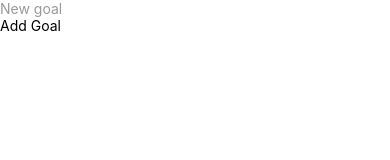
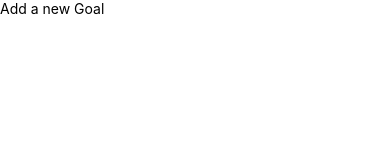
Before and after one commit to CaiqueSobral/To-DoReactApp, a React Native app: screen / in a window 390 px wide. Shown: the top 160 px of the page. Built offline with nearby package versions, Linux system fonts and the light colour scheme.

Commit message:
Feat: Add a goal from a model

```diff
--- a/src/components/GoalInput.tsx
+++ b/src/components/GoalInput.tsx
@@ -1,8 +1,16 @@
 import { useState } from 'react';
-import { Text, TextInput, TouchableOpacity, View } from 'react-native';
+import {
+  Modal,
+  Pressable,
+  Text,
+  TextInput,
+  TouchableOpacity,
+  View,
+} from 'react-native';
 
 type props = {
   addGoal: (text: string) => void;
+  toggleModal: () => void;
 };
 
 export default function GoalInput(props: props) {
@@ -18,20 +26,27 @@ export default function GoalInput(props: props) {
   }
 
   return (
-    <View className="flex flex-row justify-between mt-4 pb-8 mb-4 border-b-gray-500 border-b-[1.5px]">
+    <Modal animationType="fade" transparent={true}>
+      <Pressable
+        className="flex-1 justify-center bg-neutral-600 opacity-90"
+        onPress={props.toggleModal}
+      >
+        <View className="w-[90%] self-center py-8 flex-col justify-center items-center bg-neutral-700 opacity-95 rounded-2xl shadow-2xl">
           <TextInput
-        className="border-[1.5px] w-[60%] mr-[5%] border-gray-400 rounded-lg pl-4 text-lg text-gray-50"
+            className="border-[1.5px] w-[75%] border-gray-400 rounded-full p-2 text-xl mb-5 text-center text-gray-50"
             placeholder="New goal"
-        placeholderTextColor={'#999'}
+            placeholderTextColor={'#666'}
             onChangeText={goalInputTextHandler}
             value={enteredGoalText}
           ></TextInput>
           <TouchableOpacity
-        className="py-1.5 px-6 bg-neutral-400 rounded-2xl"
+            className="py-1.5 px-6 bg-neutral-400 rounded-full shadow-md"
             onPress={AddGoalHandler}
           >
-        <Text className="text-gray-200 text-l">Add Goal</Text>
+            <Text className="text-gray-200 text-lg">Add Goal</Text>
           </TouchableOpacity>
         </View>
+      </Pressable>
+    </Modal>
   );
 }
--- a/src/components/GoalItem.tsx
+++ b/src/components/GoalItem.tsx
@@ -1,4 +1,4 @@
-import { View, Text, Pressable } from 'react-native';
+import { View, Text, Pressable, TouchableOpacity } from 'react-native';
 
 type goalItemProps = {
   text: string;
@@ -12,10 +12,10 @@ export default function GoalItem(props: goalItemProps) {
   }
 
   return (
-    <Pressable onPress={removeGoal}>
-      <View className="self-center justify-self-center flex items-center justify-center h-16 mb-6 bg-neutral-400 w-[80%] rounded-xl">
+    <TouchableOpacity onPress={removeGoal} activeOpacity={0.7}>
+      <View className="self-center justify-self-center flex items-center justify-center h-16 mb-6 bg-neutral-400 w-[80%] rounded-xl shadow-md">
         <Text className="text-2xl text-gray-50">{props?.text}</Text>
       </View>
-    </Pressable>
+    </TouchableOpacity>
   );
 }
--- a/src/pages/HomePage.tsx
+++ b/src/pages/HomePage.tsx
@@ -1,5 +1,11 @@
 import { useState } from 'react';
-import { FlatList, View } from 'react-native';
+import {
+  FlatList,
+  Touchable,
+  TouchableOpacity,
+  View,
+  Text,
+} from 'react-native';
 
 import GoalItem from '../components/GoalItem';
 import GoalInput from '../components/GoalInput';
@@ -10,13 +16,21 @@ export default function HomePage() {
     id: string;
   };
 
+  const [isModalVisible, setModalVisible] = useState(false);
   const [goals, setGoals] = useState<Array<goalType>>([]);
 
+  function toggleModalAddGoal() {
+    setModalVisible(!isModalVisible);
+  }
+
   function addGoalHandler(enteredGoalText: string) {
-    setGoals([
-      ...goals,
-      { text: enteredGoalText, id: Math.random().toString() },
-    ]);
+    if (enteredGoalText) {
+      setGoals([
+        ...goals,
+        { text: enteredGoalText, id: Math.random().toString() },
+      ]);
+    }
+    toggleModalAddGoal();
   }
 
   function removeGoal(key: string) {
@@ -25,7 +39,15 @@ export default function HomePage() {
 
   return (
     <View className="flex-1 pt-[10%] items-center bg-neutral-600">
-      <GoalInput addGoal={addGoalHandler} />
+      <TouchableOpacity
+        className="mt-2 mb-6 bg-neutral-400 py-2 px-4 rounded-full shadow-xl"
+        onPress={toggleModalAddGoal}
+      >
+        <Text className="text-gray-50 text-lg">Add a new Goal</Text>
+      </TouchableOpacity>
+      {isModalVisible && (
+        <GoalInput addGoal={addGoalHandler} toggleModal={toggleModalAddGoal} />
+      )}
 
       <View className="self-stretch">
         <FlatList
```
Lines whose indentation alone changed are shown as unchanged.
